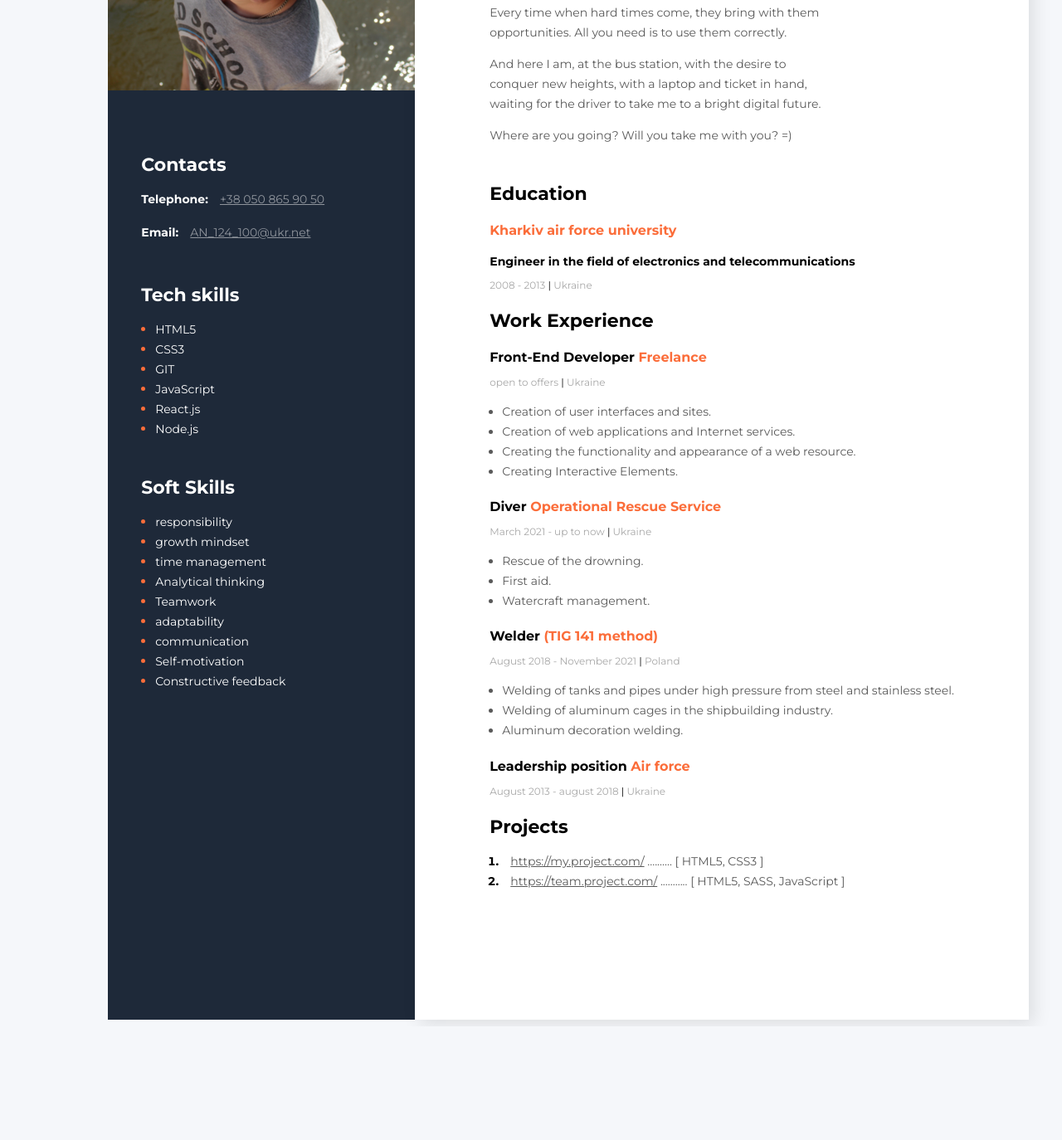
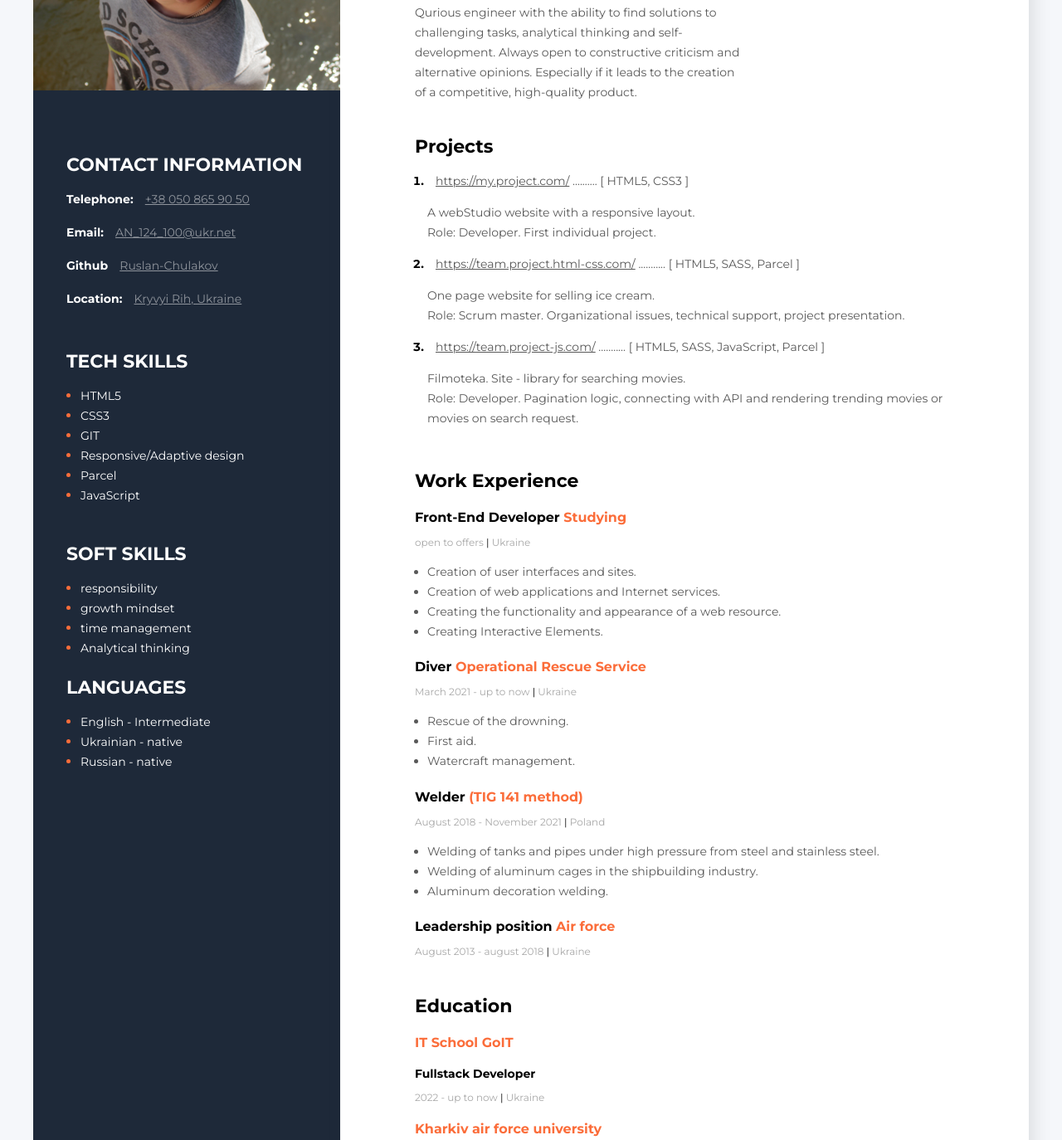
Before and after one commit to Ruslan-Chulakov/r, a plain HTML site: page index.html in a window 1280 px wide. Shown: the part 249-1623 px from the top of the page at 83% size. Before the commit the page ends 1486 px from the top, so only its background shows below. Drawn offline with Linux system fonts and the light colour scheme.

Commit message:
change info

```diff
--- a/index.html
+++ b/index.html
@@ -1,18 +1,20 @@
 <!DOCTYPE html>
 <html lang="en">
   <head>
-    <meta charset="UTF-8">
-    <meta http-equiv="X-UA-Compatible" content="IE=edge">
-    <meta name="viewport" content="width=device-width, initial-scale=1.0">
-    <link rel="preconnect" href="https://fonts.googleapis.com">
-<link rel="preconnect" href="https://fonts.gstatic.com" crossorigin>
-<link href="https://fonts.googleapis.com/css2?family=Montserrat:wght@400;700&display=swap" rel="stylesheet">
-    <link rel="stylesheet" href="styles/styles.css">
+    <meta charset="UTF-8" />
+    <meta http-equiv="X-UA-Compatible" content="IE=edge" />
+    <meta name="viewport" content="width=device-width, initial-scale=1.0" />
+    <link rel="preconnect" href="https://fonts.googleapis.com" />
+    <link rel="preconnect" href="https://fonts.gstatic.com" crossorigin />
+    <link
+      href="https://fonts.googleapis.com/css2?family=Montserrat:wght@400;700&display=swap"
+      rel="stylesheet"
+    />
+    <link rel="stylesheet" href="styles/styles.css" />
     <title>Resume</title>
   </head>
 
   <body>
-
     <!--main-->
     <div class="main">
       <!--main content-->
@@ -22,26 +24,80 @@
           <h2 class="about-position">Front-End Developer</h2>
           <h1 class="about-name">Chulakov Ruslan</h1>
           <p class="about-description">
-                Every time  when hard times come, they bring with them opportunities.
-                All you need is to use them correctly.
-            </p>
-            <p class="about-description">
-                And here I am, at the bus station,
-                with the desire to conquer new heights, with a laptop and ticket in hand,
-                waiting for the driver to take me to a bright digital future.
-            </p>
-            <p class="about-description">
-                Where are you going? Will you take me with you? =)
+            Qurious engineer with the ability to find solutions to challenging
+            tasks, analytical thinking and self-development. Always open to
+            constructive criticism and alternative opinions. Especially if it
+            leads to the creation of a competitive, high-quality product.
           </p>
         </div>
-             <!--Education-->
-             <div class="education">
-                <h3 class="ed-title">
-                    Education
-                </h3>
-                <h4  class="work-position"> <span class="organization">Kharkiv air force university</span></h4>
-                <h4 class="prof-position">Engineer in the field of electronics and telecommunications</h4>
-                <p class="period">2008 - 2013  <span class="line">|</span>   Ukraine</p>
+        <!--Projects-->
+        <div class="projects">
+          <h3 class="title">Projects</h3>
+
+          <ol class="projects-list">
+            <li class="projects-item">
+              <span class="project"
+                ><a
+                  href="https://ruslan-chulakov.github.io/goit-markup-hw-08/"
+                  target="_blank"
+                  class="project-link"
+                  >https://my.project.com/</a
+                >
+                ..........
+                <span class="project-bracket">[</span>
+                HTML5, CSS3
+                <span class="project-bracket">]</span></span
+              >
+              <p class="work-list-item">
+                A webStudio website with a responsive layout. <br />
+                Role: Developer. First individual project.
+              </p>
+            </li>
+            <li class="projects-item">
+              <span class="project"
+                ><a
+                  href="https://lstonesourl.github.io/project-team-4/"
+                  target="_blank"
+                  class="project-link"
+                  >https://team.project.html-css.com/</a
+                >
+                ...........
+                <span class="project-bracket">[</span>
+                HTML5, SASS, Parcel
+                <span class="project-bracket">]</span></span
+              >
+              <p class="work-list-item">
+                One page website for selling ice cream. <br />
+                Role: Scrum master. Organizational issues, technical support,
+                project presentation.
+              </p>
+            </li>
+            <li class="projects-item">
+              <span class="project"
+                ><a
+                  href="https://yuriypilipenkokh.github.io/filmoteka/"
+                  target="_blank"
+                  class="project-link"
+                  >https://team.project-js.com/</a
+                >
+                ...........
+                <span class="project-bracket">[</span>
+                HTML5, SASS, JavaScript, Parcel
+                <span class="project-bracket">]</span></span
+              >
+              <p class="work-list-item">
+                Filmoteka. Site - library for searching movies. <br />
+                Role: Developer. Pagination logic, connecting with API and
+                rendering trending movies or movies on search request.
+              </p>
+            </li>
+            <!-- <li class="projects-item">
+                        <span class="project"><a href="https://kidslike.goit.global/" class="project-link">https://kidslike.goit.global/</a>
+                            .................
+                            <span class="project-bracket">[</span> React.js, Node.js <span class="project-bracket">]</span></span>
+
+                    </li> -->
+          </ol>
         </div>
 
         <!--Work-->
@@ -49,8 +105,12 @@
           <h3 class="title">Work Experience</h3>
           <!--Company 1-->
           <div>
-                <h4 class="work-position">Front-End Developer <span class="organization">Freelance</span></h4>
-                <p class="period">open to offers  <span class="line">|</span>    Ukraine</p>
+            <h4 class="work-position">
+              Front-End Developer <span class="organization">Studying</span>
+            </h4>
+            <p class="period">
+              open to offers <span class="line">|</span> Ukraine
+            </p>
             <ul class="work-list">
               <li class="work-list-item">
                 Creation of user interfaces and sites.
@@ -61,129 +121,194 @@
               <li class="work-list-item">
                 Creating the functionality and appearance of a web resource.
               </li>
-                    <li class="work-list-item">
-                        Creating Interactive Elements.
-                    </li>
+              <li class="work-list-item">Creating Interactive Elements.</li>
             </ul>
           </div>
           <!--Company 2-->
           <div>
-                 <h4 class="work-position">Diver  <span class="organization">Operational Rescue Service</span></h4>
-                <p class="period"> March 2021 - up to now   <span class="line">|</span>   Ukraine</p>
+            <h4 class="work-position">
+              Diver <span class="organization">Operational Rescue Service</span>
+            </h4>
+            <p class="period">
+              March 2021 - up to now <span class="line">|</span> Ukraine
+            </p>
             <ul class="work-list">
-                    <li class="work-list-item">
-                        Rescue of the drowning.
-                    </li>
-                    <li class="work-list-item">
-                        First aid.
-                    </li>
-                    <li class="work-list-item">
-                        Watercraft management.
-                    </li>
-
+              <li class="work-list-item">Rescue of the drowning.</li>
+              <li class="work-list-item">First aid.</li>
+              <li class="work-list-item">Watercraft management.</li>
             </ul>
           </div>
           <!--Company 3-->
           <div>
-                <h4 class="work-position">Welder<span class="organization"> (TIG 141 method)</span> </h4>
-                <p class="period">August 2018 - November 2021 <span class="line">|</span>   Poland</p>
+            <h4 class="work-position">
+              Welder<span class="organization"> (TIG 141 method)</span>
+            </h4>
+            <p class="period">
+              August 2018 - November 2021 <span class="line">|</span> Poland
+            </p>
             <ul class="work-list">
               <li class="work-list-item">
-                        Welding of tanks and pipes under high pressure from steel and stainless steel.
+                Welding of tanks and pipes under high pressure from steel and
+                stainless steel.
               </li>
               <li class="work-list-item">
                 Welding of aluminum cages in the shipbuilding industry.
               </li>
-                    <li class="work-list-item">
-                        Aluminum decoration welding.
-                    </li>
+              <li class="work-list-item">Aluminum decoration welding.</li>
             </ul>
           </div>
           <!-- Company 4 -->
           <div>
-                <h4 class="work-position">Leadership position<span class="organization"> Air force</span></h4>
-                <p class="period">August 2013 - august 2018 <span class="line">|</span>   Ukraine</p>
+            <h4 class="work-position">
+              Leadership position<span class="organization"> Air force</span>
+            </h4>
+            <p class="period">
+              August 2013 - august 2018 <span class="line">|</span> Ukraine
+            </p>
           </div>
         </div>
-            <!--Projects-->
-            <div class="projects">
-                <h3 class="title">
-                    Projects
-                </h3>
 
-                <ol class="projects-list">
-                    <li class="projects-item">
-                        <span class="project"><a href="https://ruslan-chulakov.github.io/goit-markup-hw-08/" class="project-link">https://my.project.com/</a>
-                            ..........
-                            <span class="project-bracket">[</span> HTML5, CSS3  <span class="project-bracket">]</span></span>
+        <!--Education-->
+        <div class="education">
+          <h3 class="ed-title">Education</h3>
+          <h4 class="work-position">
+            <span class="organization">IT School GoIT</span>
+          </h4>
+          <h4 class="prof-position">Fullstack Developer</h4>
+          <p class="period">
+            2022 - up to now <span class="line">|</span> Ukraine
+          </p>
 
-                    </li>
-                    <li class="projects-item">
-                        <span class="project"><a href="https://lstonesourl.github.io/project-team-4/" class="project-link">https://team.project.com/</a>
-                            ...........
-                            <span class="project-bracket">[</span> HTML5, SASS, JavaScript <span class="project-bracket">]</span></span>
-
-                    </li>
-                    <!-- <li class="projects-item">
-                        <span class="project"><a href="https://kidslike.goit.global/" class="project-link">https://kidslike.goit.global/</a>
-                            .................
-                            <span class="project-bracket">[</span> React.js, Node.js <span class="project-bracket">]</span></span>
-
-                    </li> -->
-                </ol>
-
-
+          <h4 class="work-position">
+            <span class="organization">Kharkiv air force university</span>
+          </h4>
+          <h4 class="prof-position">
+            Engineer in the field of electronics and telecommunications
+          </h4>
+          <p class="period">2008 - 2013 <span class="line">|</span> Ukraine</p>
         </div>
       </div>
 
       <!--Sidebar-->
       <aside class="sidebar">
-        <img src="img/photo.png" alt="User photo" class="photo">
+        <img src="img/photo.png" alt="User photo" class="photo" />
         <!--contacts-->
         <div class="contacts">
-            <h3 class="sidebar-title">Contacts</h3>
+          <h3 class="sidebar-title">CONTACT INFORMATION</h3>
           <div>
             <p>
               <span class="contact-type">Telephone:</span>
-                     <a href="tel:+380508659050" class="contact-link">+38 050 865 90 50</a>
+              <a href="tel:+380508659050" class="contact-link"
+                >+38 050 865 90 50</a
+              >
             </p>
             <p>
               <span class="contact-type">Email:</span>
-                     <a href="mailto:AN_124_100@ukr.net" class="contact-link">AN_124_100@ukr.net</a>
+              <a href="mailto:AN_124_100@ukr.net" class="contact-link"
+                >AN_124_100@ukr.net</a
+              >
+            </p>
+            <p>
+              <span class="contact-type">Github</span>
+              <a href="https://github.com/Ruslan-Chulakov" class="contact-link"
+                >Ruslan-Chulakov</a
+              >
+            </p>
+
+            <p>
+              <span class="contact-type">Location:</span>
+              <a
+                href="https://goo.gl/maps/jxV488PUncdCKLhw9"
+                class="contact-link"
+                target="_blank"
+                >Kryvyi Rih, Ukraine</a
+              >
             </p>
           </div>
         </div>
         <!--tech skills-->
         <div class="tech-skills">
-                <h3 class="sidebar-title">Tech skills</h3>
+          <h3 class="sidebar-title">TECH SKILLS</h3>
           <ul class="tech-skills-list">
-                    <li class="teck-skills-item"> <span class="tech-skills-text">HTML5</span> </li>
-                    <li class="teck-skills-item"> <span class="tech-skills-text">CSS3</span> </li>
-                    <li class="teck-skills-item"> <span class="tech-skills-text">GIT</span> </li>
+            <li class="teck-skills-item">
+              <span class="tech-skills-text">HTML5</span>
+            </li>
+            <li class="teck-skills-item">
+              <span class="tech-skills-text">CSS3</span>
+            </li>
+            <li class="teck-skills-item">
+              <span class="tech-skills-text">GIT</span>
+            </li>
+            <li class="teck-skills-item">
+              <span class="tech-skills-text">Responsive/Adaptive design</span>
+            </li>
+            <li class="teck-skills-item">
+              <span class="tech-skills-text">Parcel</span>
+            </li>
             <!-- <li class="teck-skills-item"> <span class="tech-skills-text">WebPack</span> </li> -->
-                    <li class="teck-skills-item"> <span class="tech-skills-text">JavaScript</span> </li>
-                    <li class="teck-skills-item"> <span class="tech-skills-text">React.js</span> </li>
-                    <li class="teck-skills-item"> <span class="tech-skills-text">Node.js</span> </li>
+            <li class="teck-skills-item">
+              <span class="tech-skills-text">JavaScript</span>
+            </li>
+
+            <!-- <li class="teck-skills-item">
+              <span class="tech-skills-text">React.js</span>
+            </li> -->
+            <!-- <li class="teck-skills-item">
+              <span class="tech-skills-text">Node.js</span>
+            </li> -->
           </ul>
         </div>
         <!--soft skills-->
         <div class="soft-skills">
-                <h3 class="sidebar-title">Soft Skills</h3>
+          <h3 class="sidebar-title">SOFT SKILLS</h3>
           <ul class="soft-skills-list">
-                    <li class="soft-skills-item"> <span class="soft-skills-text">responsibility</span> </li>
-                    <li class="soft-skills-item"> <span class="soft-skills-text">growth mindset</span> </li>
-                    <li class="soft-skills-item"> <span class="soft-skills-text">time management</span> </li>
-                    <li class="soft-skills-item"> <span class="soft-skills-text">Analytical thinking</span> </li>
-                    <li class="soft-skills-item"> <span class="soft-skills-text">Teamwork</span> </li>
-                    <li class="soft-skills-item"> <span class="soft-skills-text">adaptability</span> </li>
-                    <li class="soft-skills-item"> <span class="soft-skills-text">communication</span> </li>
-                    <li class="soft-skills-item"> <span class="soft-skills-text">Self-motivation</span> </li>
-                    <li class="soft-skills-item"> <span class="soft-skills-text">Constructive feedback</span> </li>
+            <li class="soft-skills-item">
+              <span class="soft-skills-text">responsibility</span>
+            </li>
+            <li class="soft-skills-item">
+              <span class="soft-skills-text">growth mindset</span>
+            </li>
+            <li class="soft-skills-item">
+              <span class="soft-skills-text">time management</span>
+            </li>
+            <li class="soft-skills-item">
+              <span class="soft-skills-text">Analytical thinking</span>
+            </li>
+            <!-- <li class="soft-skills-item">
+              <span class="soft-skills-text">Teamwork</span>
+            </li> -->
+            <!-- <li class="soft-skills-item">
+              <span class="soft-skills-text">adaptability</span>
+            </li> -->
+            <!-- <li class="soft-skills-item">
+              <span class="soft-skills-text">communication</span>
+            </li> -->
+            <!-- <li class="soft-skills-item">
+              <span class="soft-skills-text">Self-motivation</span>
+            </li> -->
+            <!-- <li class="soft-skills-item">
+              <span class="soft-skills-text">Constructive feedback</span>
+            </li> -->
           </ul>
         </div>
+
+        <!--soft skills-->
+        <div class="soft-skills">
+          <h3 class="sidebar-title">LANGUAGES</h3>
+          <ul class="soft-skills-list">
+            <li class="soft-skills-item">
+              <span class="soft-skills-text">English - Intermediate</span>
+            </li>
+            <li class="soft-skills-item">
+              <span class="soft-skills-text">Ukrainian - native</span>
+            </li>
+            <li class="soft-skills-item">
+              <span class="soft-skills-text">Russian - native</span>
+            </li>
+          </ul>
         </div>
+        <!-- </div> -->
       </aside>
     </div>
-
   </body>
 </html>
```
Lines whose indentation alone changed are shown as unchanged.
